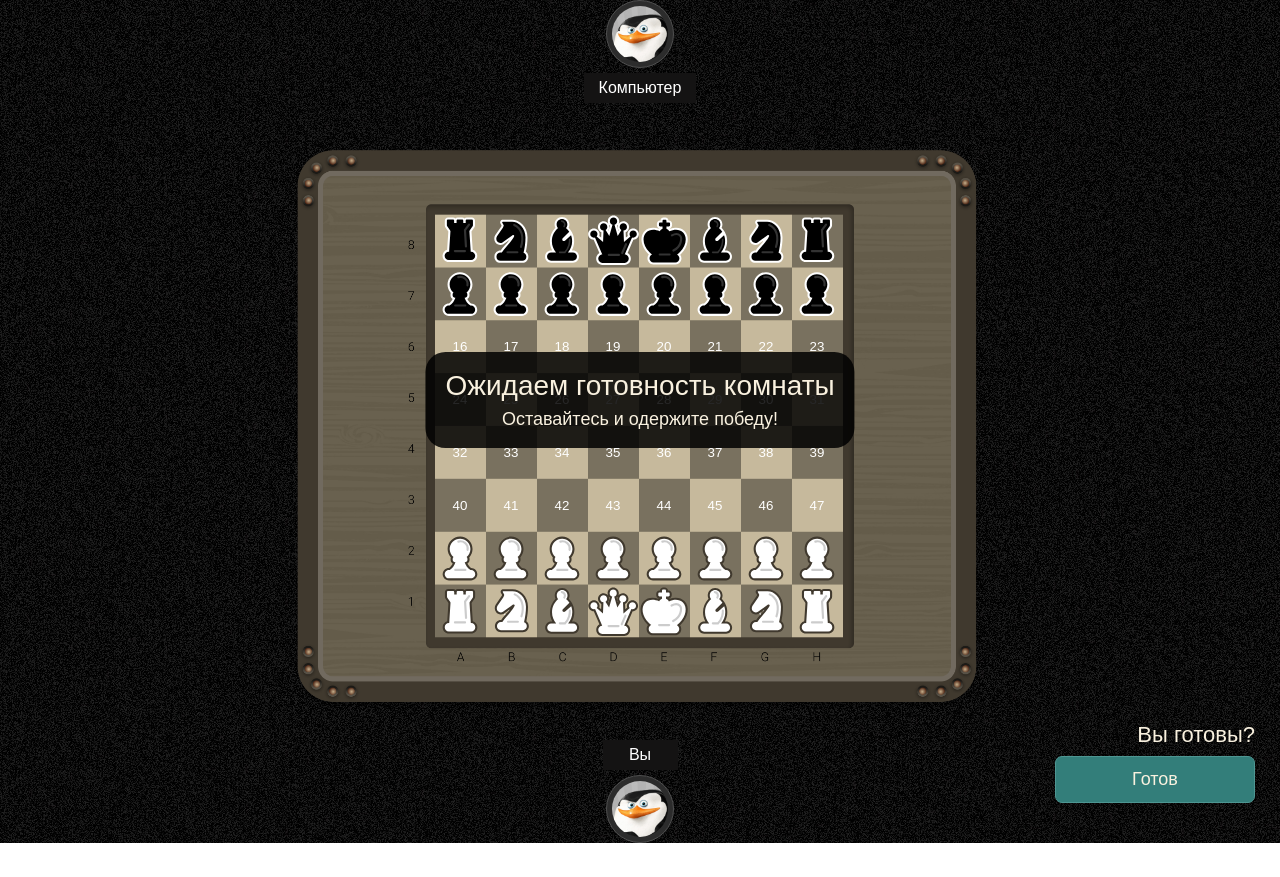
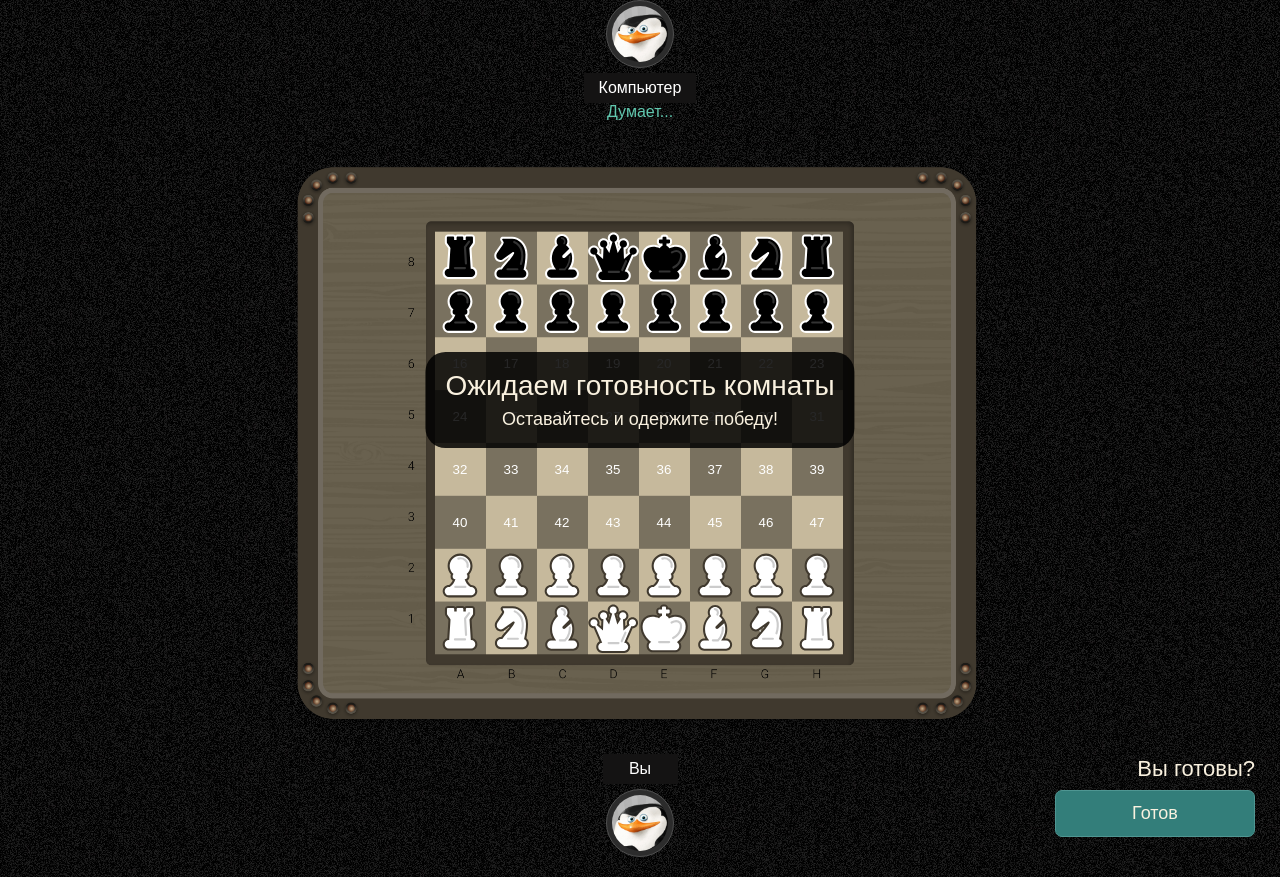
Before and after one commit to SOFG1/chess-test, a Vue app: page / in a window 1280 px wide. Before the commit the page ends 843 px from the top, so only its background shows below. Built offline with nearby package versions, Linux system fonts and the light colour scheme.

Commit message:
add AI feature

```diff
--- a/src/components/CellComponent.vue
+++ b/src/components/CellComponent.vue
@@ -23,7 +23,7 @@ const isPossibleMove = computed(() => {
 });
 
 const isDisabled = computed(() => {
-  // if (!gameStore.isUserMove) return true;
+  if (!gameStore.isUserMove) return true;
   if (!gameStore.playerReady) return true;
   if (!isPossibleMove.value && props?.figure?.color !== gameStore.turn) {
     return true;
--- a/src/components/PlayerComponent.vue
+++ b/src/components/PlayerComponent.vue
@@ -1,22 +1,34 @@
 <script setup lang="ts">
 import avatarImg from "@/assets/img/avatar.png";
+import { USER_COLOR } from "@/constants";
+import { useGameStore } from "@/store/gameStore";
+import { computed } from "vue";
 
-defineProps<{ name: string, you?: boolean }>();
+const props = defineProps<{ name: string; you?: boolean }>();
+const gameStore = useGameStore();
+const text = computed(() => {
+  if (gameStore.turn === USER_COLOR && props.you) return "Ваш ход";
+  if (gameStore.turn !== USER_COLOR && !props.you) return "Думает...";
+});
 </script>
 
 <template>
-  <div :class="['player', {'reverse': you}]">
+  <div :class="['player', { reverse: you }]">
     <img :src="avatarImg" alt="Avatar" class="avatar" />
     <p class="name">{{ name }}</p>
+    <p class="text">{{ text }}</p>
   </div>
 </template>
 
 <style scoped>
 .player {
+  position: relative;
   display: flex;
   flex-direction: column;
   align-items: center;
   gap: 5px;
+  height: 120px;
+  padding-bottom: 20px;
 }
 
 .avatar {
@@ -39,4 +51,10 @@ defineProps<{ name: string, you?: boolean }>();
 .reverse {
   flex-direction: column-reverse;
 }
+
+.text {
+  position: absolute;
+  color: #61c8af;
+  bottom: 0;
+}
 </style>
--- a/src/store/gameStore.ts
+++ b/src/store/gameStore.ts
@@ -6,6 +6,7 @@ import { computed, ref, watch } from "vue";
 import { moveFigureOnTable } from "@/utils/moveFigureOnTable";
 import { getTableFigures } from "@/utils/getTableFigures";
 import { USER_COLOR } from "@/constants";
+import { delay } from "@/utils/delay";
 
 export const useGameStore = defineStore("gameStore", () => {
   const playerReady = ref(false);
@@ -51,7 +52,7 @@ export const useGameStore = defineStore("gameStore", () => {
   }
 
   function onSelectFigure(index: number) {
-    // if (!isUserMove.value) return;
+    if (!isUserMove.value) return;
     setSelectedFigure(index);
   }
 
@@ -74,20 +75,21 @@ export const useGameStore = defineStore("gameStore", () => {
     switchTurn(); //Next player's move
   }
 
-  function AIMove() {
-    setTimeout(() => {
-      const moves = [];
-      Object.keys(allPosibleMoves.value.moves).forEach((key: string) => {
-        allPosibleMoves.value.moves[key].forEach((move: number) => {
-          moves.push({ from: Number(key), to: move });
-        });
+  async function AIMove() {
+    await delay(2500);
+    const moves = [];
+    Object.keys(allPosibleMoves.value.moves).forEach((key: string) => {
+      allPosibleMoves.value.moves[key].forEach((move: number) => {
+        moves.push({ from: Number(key), to: move });
       });
-      console.log(moves)
-    }, 2000);
+    });
+    const randomMove = moves[Math.floor(Math.random() * moves.length)];
+    setSelectedFigure(randomMove.from);
+    await delay(300);
+    moveFigure(randomMove.to);
   }
 
   watch(turn, () => {
-    AIMove();
     if (turn.value !== USER_COLOR) {
       AIMove();
     }
--- /dev/null
+++ b/src/utils/delay.ts
@@ -0,0 +1 @@
+export const delay = (ms: number) => new Promise((r) => setTimeout(r, ms));
--- a/src/utils/movesCalculators/knightMoves.ts
+++ b/src/utils/movesCalculators/knightMoves.ts
@@ -112,8 +112,6 @@ export function knightMoves(
     beatsKing = true;
   }
 
-  console.log(moves)
-
   //Result
   return { moves, beatsKing };
 }
```
